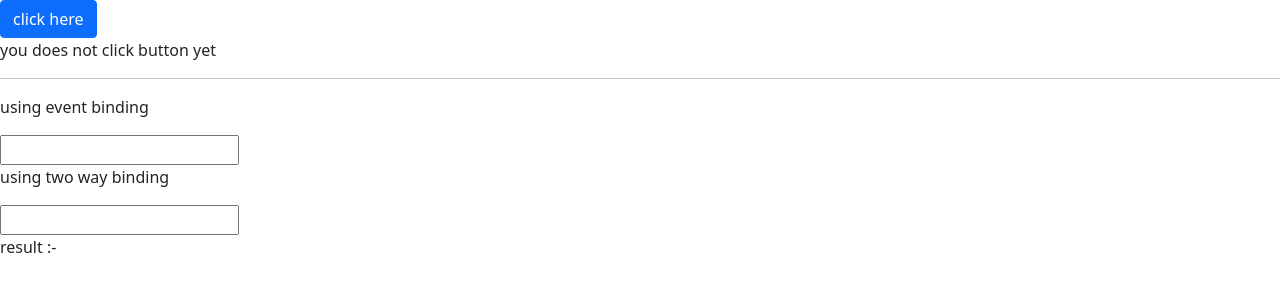
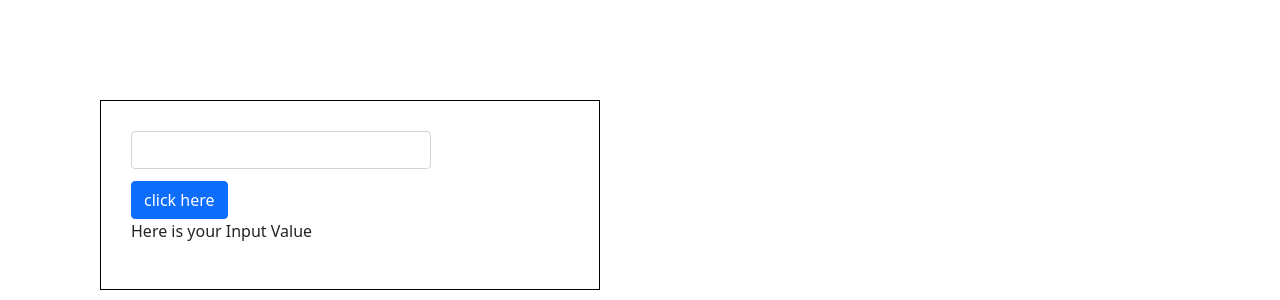
Before and after one commit to Knightch/AngularPracticeRepo, an Angular app in the folder angular-concept-prac/: page / in a window 1280 px wide. Shown: the top 300 px of the page. Built offline with nearby package versions, Linux system fonts and the light colour scheme.

Commit message:
combining property binding and two way binding

```diff
--- a/angular-concept-prac/src/app/app.component.html
+++ b/angular-concept-prac/src/app/app.component.html
@@ -1,10 +1,7 @@
-<button class="btn btn-primary" (click)="onClickStatusChanage()">click here</button>
-<p>{{clickStatus}}</p>
-
-<hr>
-<p>using event binding</p>
-<input type="text" (input)="onTakingInput($event)">
-<p>using two way binding</p>
-<input type="text" [(ngModel)]="inputValue">
-<p>result :- {{inputValue}}</p>
-<!-- <p>{{inputAnotherValue}}</p> -->
+<!-- <p>using event binding</p>
+  <input type="text" class="form-control" (input)="onTakingInput($event)"> -->
+<div class="card-section">
+  <input type="text" class="form-control" [(ngModel)]="inputValue">
+  <button class="btn btn-primary" (click)="onClickStatusChanage()" [disabled]="!allowButton">click here</button>
+  <p>{{inputStatus}}</p>
+</div>
--- a/angular-concept-prac/src/app/app.component.scss
+++ b/angular-concept-prac/src/app/app.component.scss
@@ -2,3 +2,13 @@ html,
 body {
   margin: 20px;
 }
+.card-section {
+  margin: 100px;
+  width: 500px;
+  border: 1px solid #000;
+  padding: 30px;
+}
+input {
+  margin-bottom: 12px;
+  width: 300px;
+}
--- a/angular-concept-prac/src/app/app.component.ts
+++ b/angular-concept-prac/src/app/app.component.ts
@@ -6,12 +6,19 @@ import { Component } from '@angular/core';
   styleUrls: ['./app.component.scss']
 })
 export class AppComponent {
-  clickStatus = "you does not click button yet";
+  allowButton = false;
+  inputStatus = "Here is your Input Value";
   inputValue = '';
   // inputAnotherValue = '';
 
+  constructor() {
+    setTimeout(() => {
+      this.allowButton = true;
+    }, 5000)
+  }
+
   onClickStatusChanage() {
-    this.clickStatus = "You click button just!"
+    this.inputStatus = this.inputValue;
   }
 
   onTakingInput(event: Event) {
```
